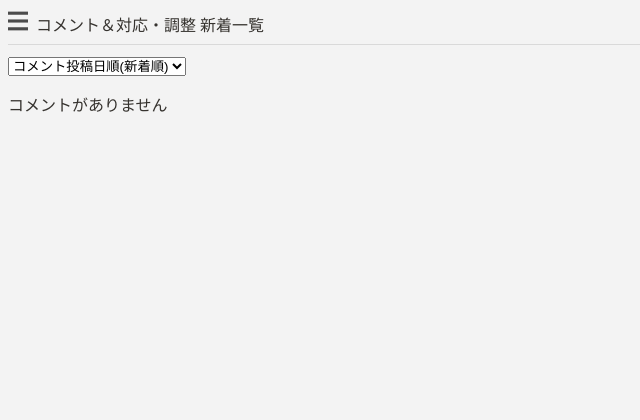
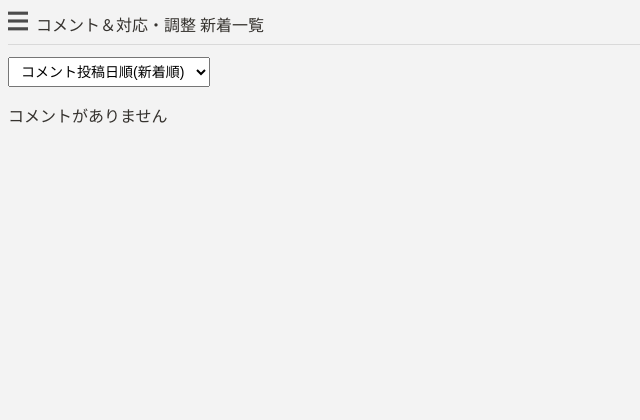
Before and after one commit to mt-codes-eng/OuchiCalendar, a Django app: page /ouchi-calendar/comments/recent/ in a window 1280 px wide. Shown: the top 420 px of the page, without its empty margins (0-640 px from the left). Run offline with Django 5.2, Linux system fonts and the light colour scheme; the visitor is signed in with stand-in values (Sample User, id 1); data comes from the database, SQL or seed files in the repository; data that the repository does not hold is empty.

Commit message:
templates: comments/comment_recent.htmlで表示切替のレイアウトを調整

```diff
--- a/templates/comments/comment_recent.html
+++ b/templates/comments/comment_recent.html
@@ -8,6 +8,18 @@
 
 {% block content %}
     <style>
+        /* 並び順の選択欄 */
+        .recent-comment-sort {
+            height: 30px;
+            padding: 4px 8px;
+            font-size: 14px;
+        }
+
+        /* 選択欄と表の間 */
+        .recent-comment-sort-form {
+            margin-bottom: 8px;
+        }
+
         .recent-comment-table-wrap {
             width: 100%;
             overflow-x: auto;
@@ -26,10 +38,14 @@
     </style>
 
     {# 選択された並び順をGETでサーバーに送り直す #}
-    <form method="get">
+    <form method="get" class="recent-comment-sort-form">
         {# name="sort" → この値がURLの /comments/recent/?sort=〇〇 という形で送られる #}
         {# onchange="this.form.submit()" → 選択を変えた瞬間に自動で送信される #}
-        <select name="sort" onchange="this.form.submit()">
+        <select
+            name="sort"
+            onchange="this.form.submit()"
+            class="recent-comment-sort"
+        >
             <option value="comment" {% if sort == "comment" %}selected{% endif %}>
                 コメント投稿日順(新着順)
             </option>
```
